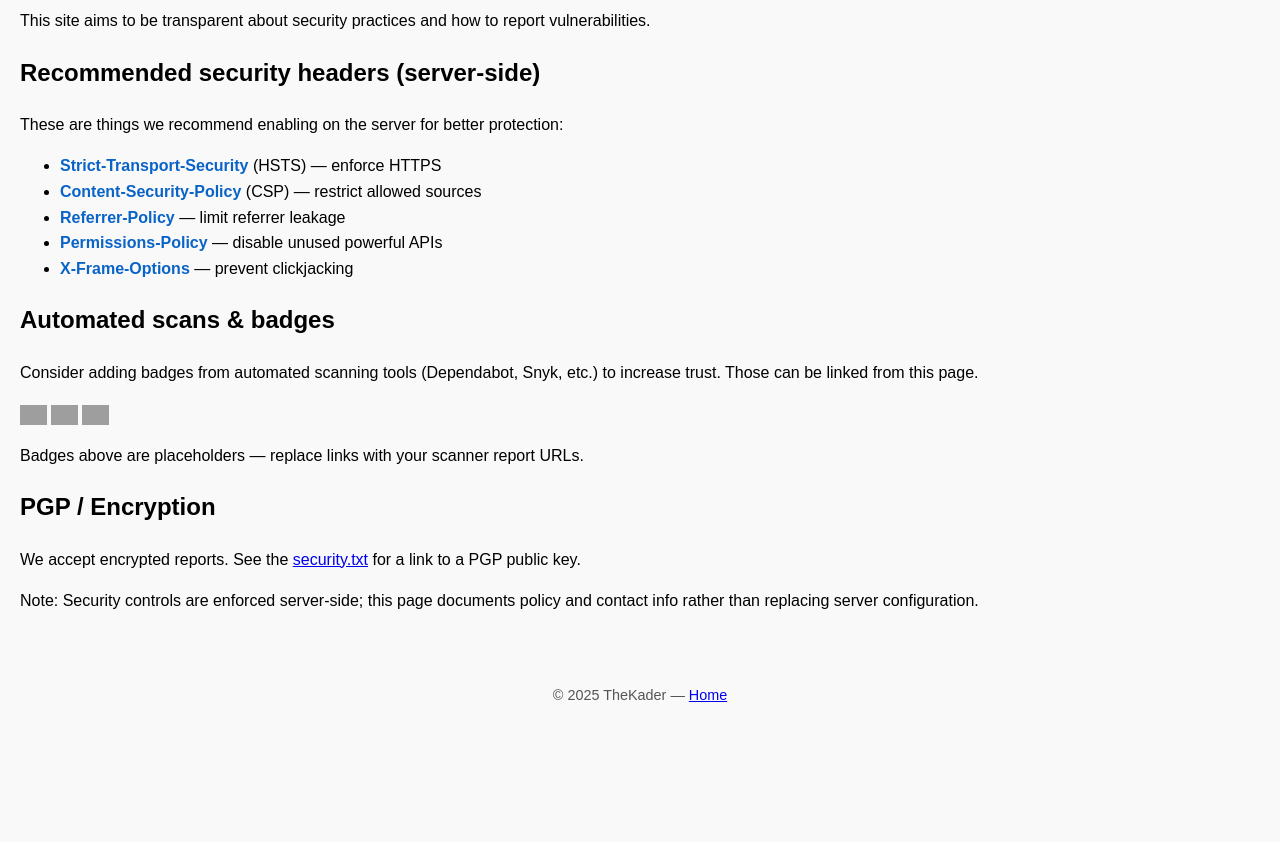
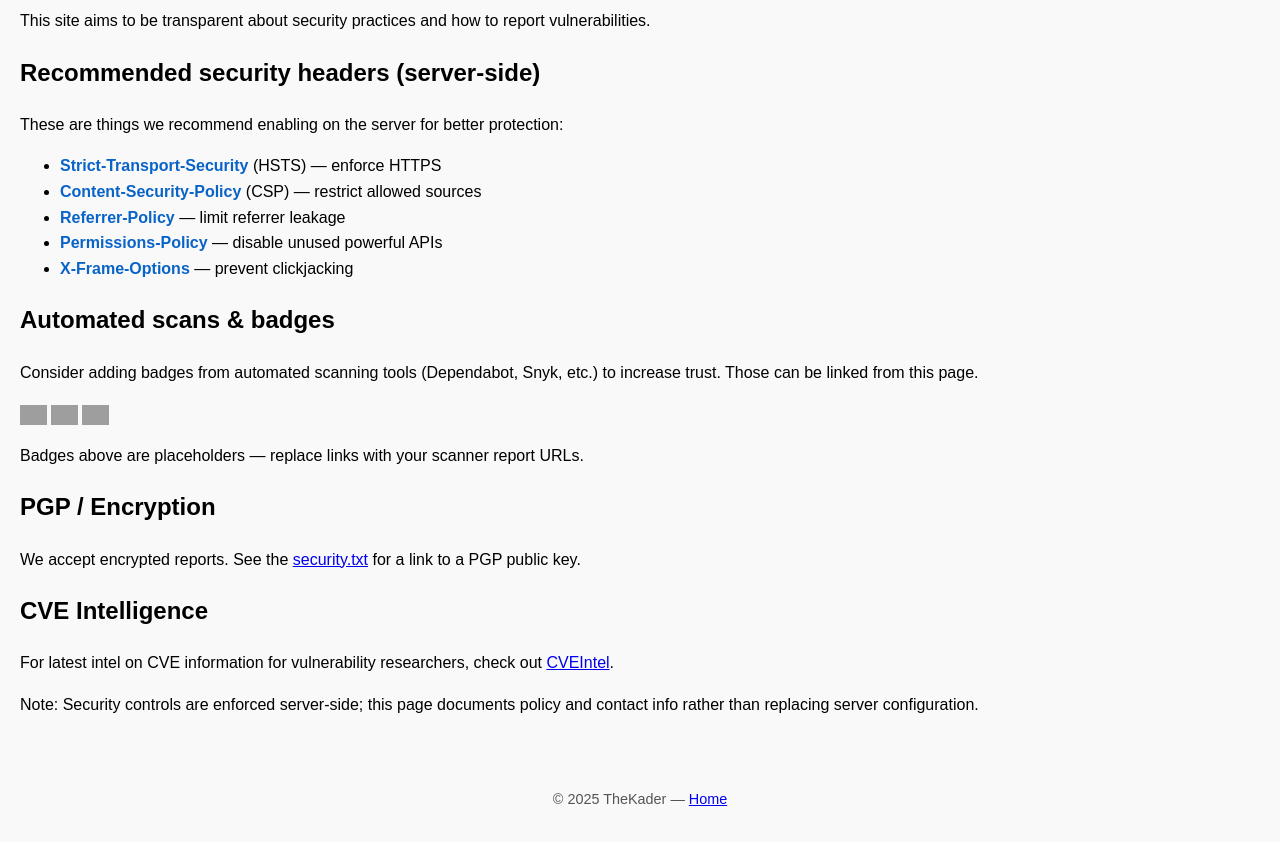
Before and after one commit to kaderaprojects/kaderaprojects-site, a plain HTML site: page security.html in a window 1280 px wide. Shown: the part 222-1064 px from the top of the page. Before the commit the page ends 964 px from the top, so only its background shows below. Drawn offline with Linux system fonts and the light colour scheme; grey boxes are pictures that could not be loaded.

Commit message:
Add link to CVEIntel on security page

```diff
--- a/security.html
+++ b/security.html
@@ -47,6 +47,9 @@
   <h2>PGP / Encryption</h2>
   <p>We accept encrypted reports. See the <a href="/.well-known/security.txt">security.txt</a> for a link to a PGP public key.</p>
 
+  <h2>CVE Intelligence</h2>
+  <p>For latest intel on CVE information for vulnerability researchers, check out <a href="https://replit.com/@kkader/CVE-Sentinel">CVEIntel</a>.</p>
+
   <p class="small">Note: Security controls are enforced server-side; this page documents policy and contact info rather than replacing server configuration.</p>
 </main>
 
```
